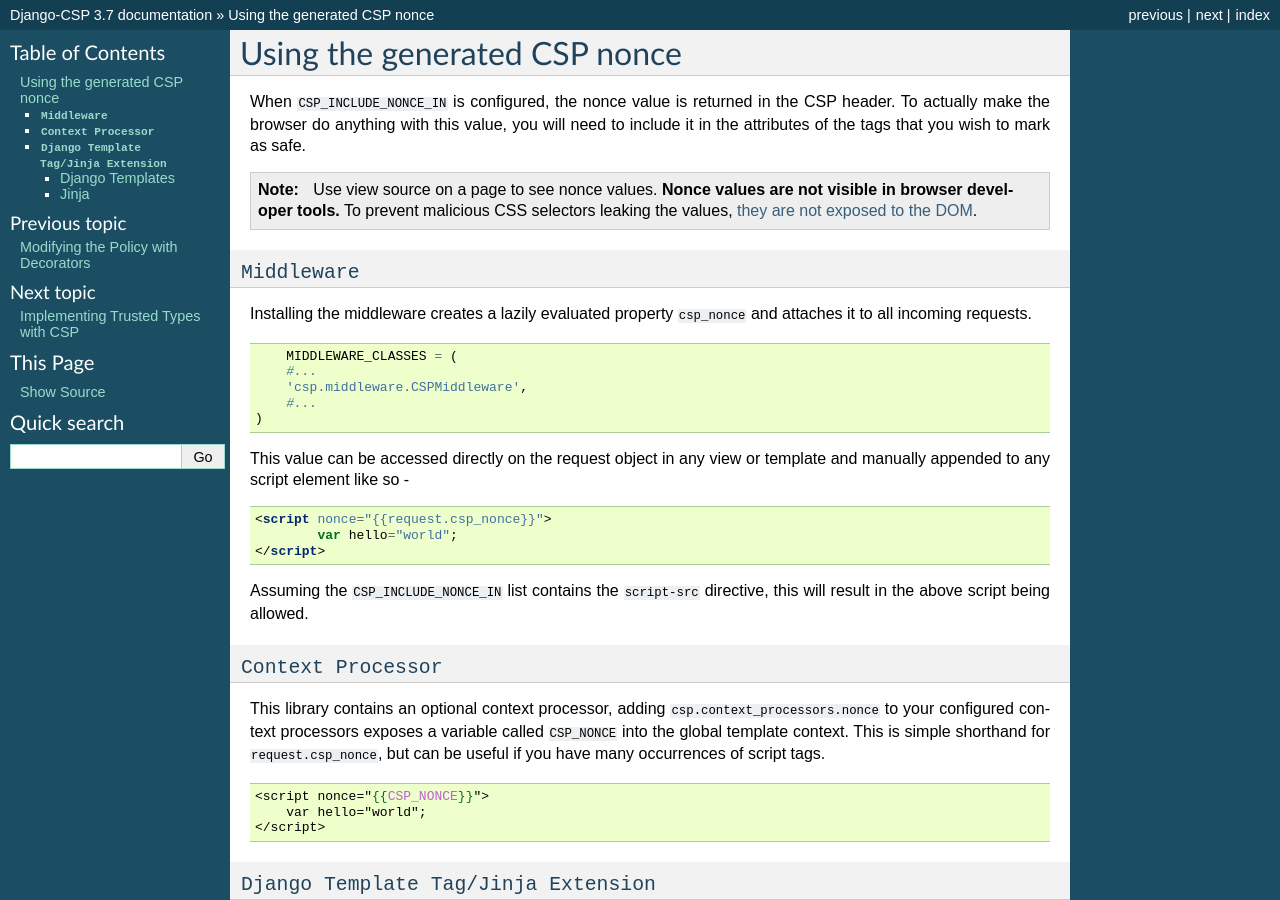
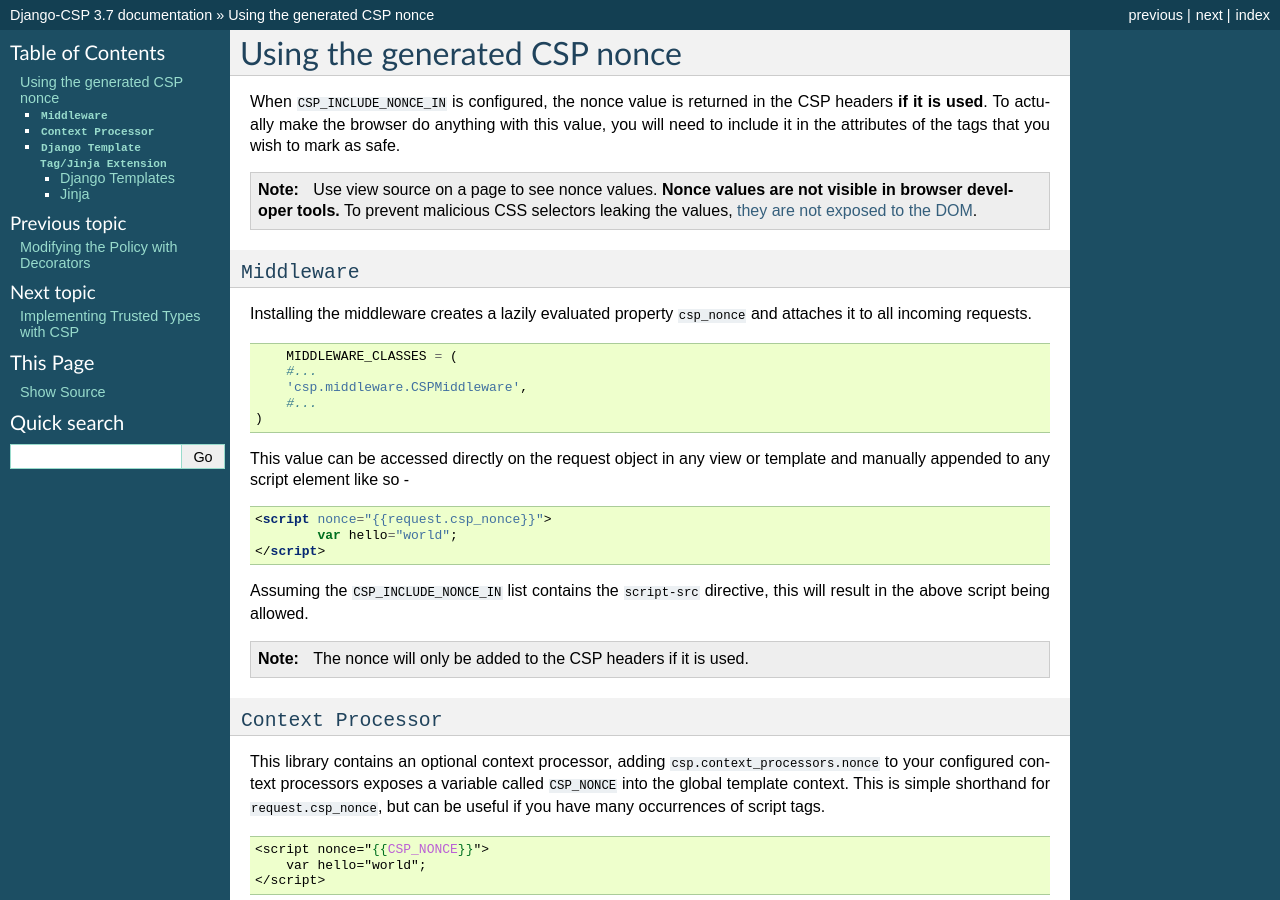
Before and after one commit to mozilla/django-csp, a Sphinx documentation site: the page built from docs/nonce.rst, in a window 1280 px wide and 900 px high. Built offline with Sphinx 7.4.7, drawn with Linux system fonts in a browser that asks for light colours.

Commit message:
GH-182 Update docs to clarify when nonce will not be added to headers

```diff
--- a/docs/nonce.rst
+++ b/docs/nonce.rst
@@ -1,7 +1,9 @@
 ==============================
 Using the generated CSP nonce
 ==============================
-When ``CSP_INCLUDE_NONCE_IN`` is configured, the nonce value is returned in the CSP header. To actually make the browser do anything with this value, you will need to include it in the attributes of the tags that you wish to mark as safe.
+When ``CSP_INCLUDE_NONCE_IN`` is configured, the nonce value is returned in the CSP headers **if it is used**.
+To actually make the browser do anything with this value, you will need to include it in the attributes of
+the tags that you wish to mark as safe.
 
 
 .. Note::
@@ -33,6 +35,10 @@
 	</script>
 
 Assuming the ``CSP_INCLUDE_NONCE_IN`` list contains the ``script-src`` directive, this will result in the above script being allowed.
+
+.. Note::
+
+   The nonce will only be added to the CSP headers if it is used.
 
 
 ``Context Processor``
```
